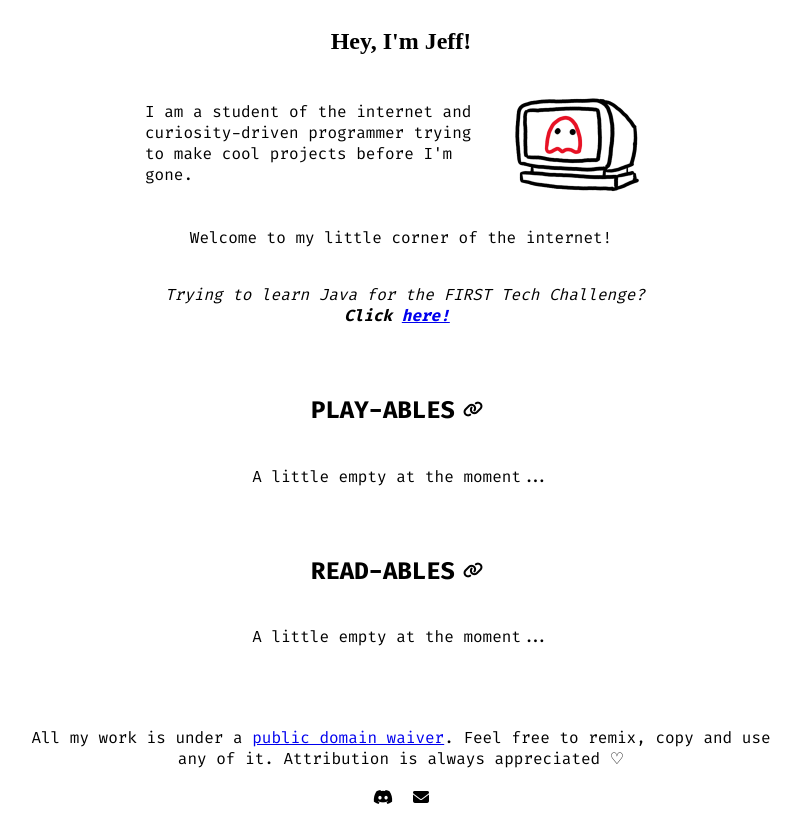
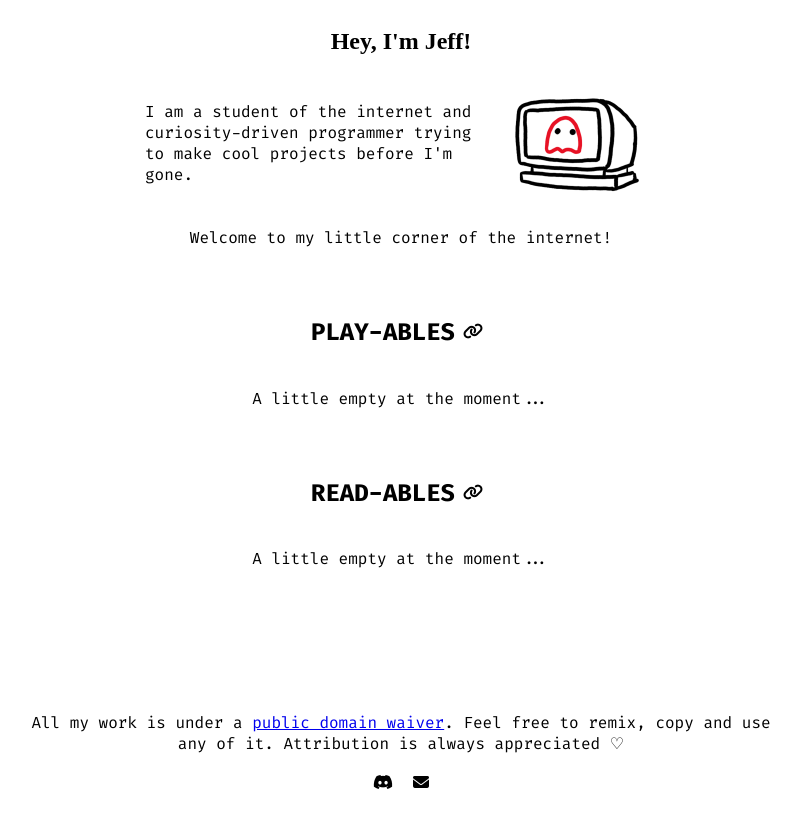
Before and after one commit to JeffKhuu/jeffkhuu.github.io, an Astro site: page / in a window 1280 px wide. Shown: the whole page, without its empty margins (239-1040 px from the left). Built offline with nearby package versions, Linux system fonts and the light colour scheme; Astro itself is replaced by a stand-in of ours; a web font is replaced by a local one.

Commit message:
removed learn link

```diff
--- a/src/components/Welcome.astro
+++ b/src/components/Welcome.astro
@@ -17,13 +17,5 @@
 		<p style="text-align: center;">
 			Welcome to my little corner of the internet!
 		</p>
-
-		<p style="text-align: center;">
-			<i
-				>Trying to learn Java for the FIRST Tech Challenge? <br /><b
-					>Click <a href="./first">here!</a></b
-				></i
-			>
-		</p>
 	</section>
 </main>
```
